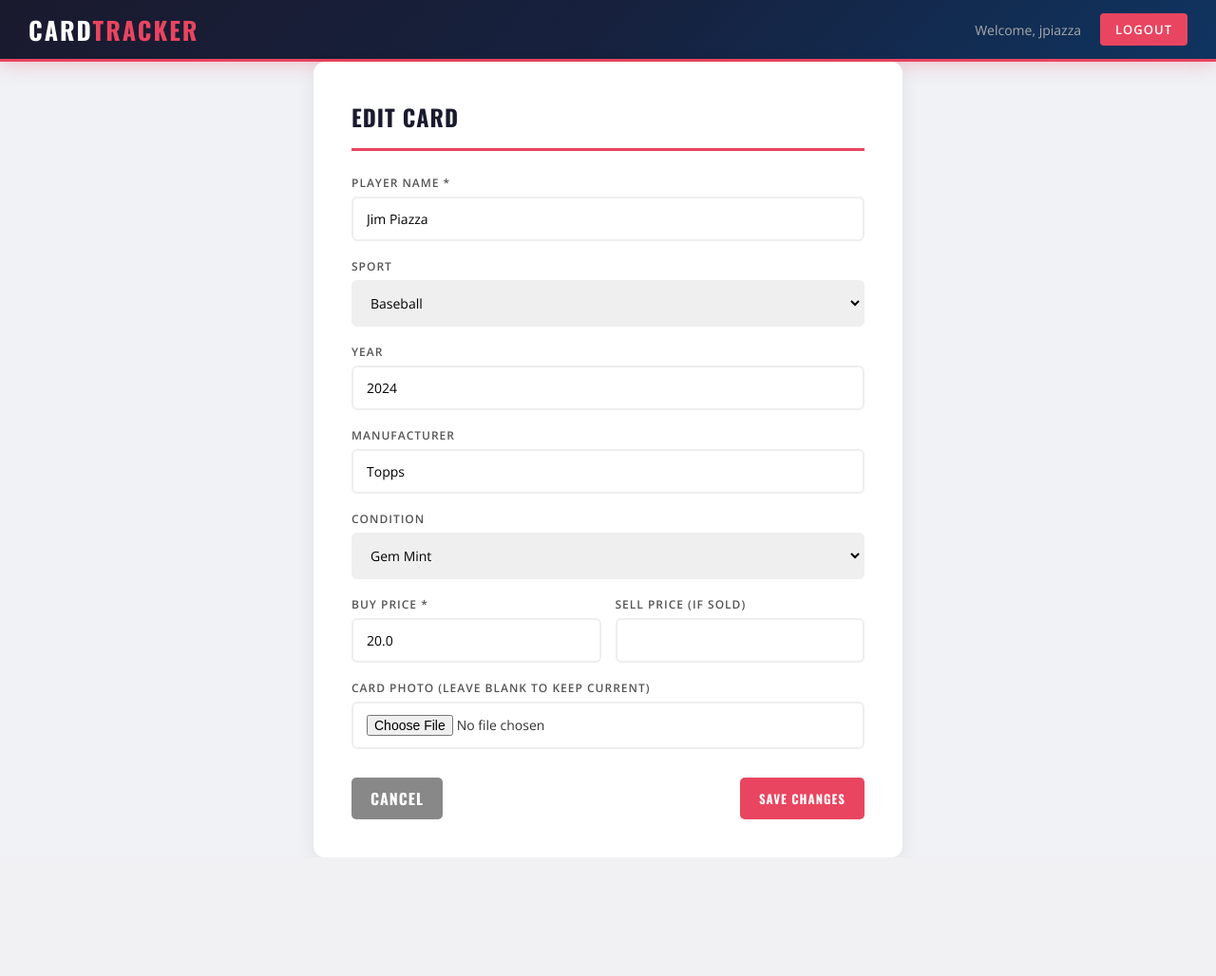
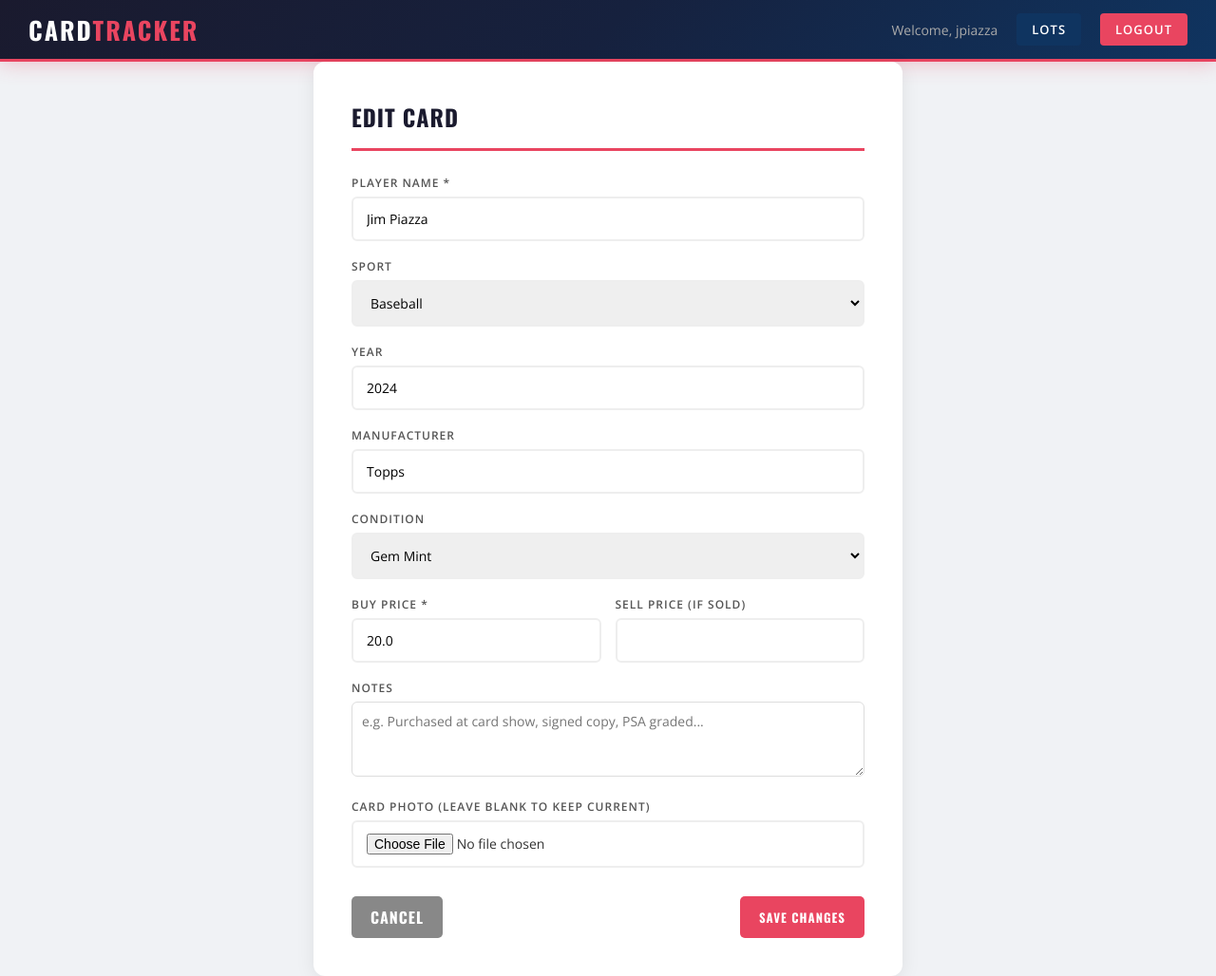
Before and after one commit to jtpiazzamn/card-tracker, a Flask app: page /edit_card/1 in a window 1280 px wide. Shown: the whole page at 95% size. Before the commit the page ends 903 px from the top, so only its background shows below. Run offline with Flask 3, Linux system fonts and the light colour scheme; a user stored in the database is signed in.

Commit message:
Add notes field and fix nav bars

```diff
--- a/main.py
+++ b/main.py
@@ -91,6 +91,7 @@ def add_card():
         condition = request.form.get('condition')
         buy_price = request.form.get('buy_price')
         sell_price = request.form.get('sell_price')
+        notes = request.form.get('notes')
 
         photo_filename = None
         if 'photo' in request.files:
@@ -122,6 +123,7 @@ def add_card():
             sell_price=float(sell_price) if sell_price else None,
             photo_filename=photo_filename,
             market_price=market_price,
+            notes=notes,
             user_id=current_user.id
         )
         db.session.add(new_card)
@@ -153,6 +155,7 @@ def edit_card(card_id):
         card.buy_price = float(request.form.get('buy_price'))
         sell_price = request.form.get('sell_price')
         card.sell_price = float(sell_price) if sell_price else None
+        card
 
         if 'photo' in request.files:
             photo = request.files['photo']
--- a/models.py
+++ b/models.py
@@ -48,6 +48,7 @@ class Card(db.Model):
     date_added = db.Column(db.DateTime, default=db.func.current_timestamp())
     user_id = db.Column(db.Integer, db.ForeignKey('user.id'), nullable=False)
     lot_id = db.Column(db.Integer, db.ForeignKey('lot.id'), nullable=True)
+    notes = db.Column(db.String(1000))
 
     @property
     def profit_loss(self):
--- a/templates/add_card.html
+++ b/templates/add_card.html
@@ -23,6 +23,7 @@
                     <div class="alert">{{ messages[0] }}</div>
                 {% endif %}
             {% endwith %}
+
             <form method="POST" enctype="multipart/form-data">
                 <div class="form-group">
                     <label>Player Name *</label>
@@ -73,6 +74,10 @@
                     </div>
                 </div>
                 <div class="form-group">
+                    <label>Notes</label>
+                    <textarea name="notes" placeholder="e.g. Purchased at card show, signed copy, PSA graded..." rows="3" style="width:100%; padding:10px; border:1px solid #ddd; border-radius:6px; font-family:inherit; font-size:14px; resize:vertical;"></textarea>
+                </div>
+                <div class="form-group">
                     <label>Card Photo</label>
                     <input type="file" name="photo" accept="image/*">
                 </div>
--- a/templates/edit_card.html
+++ b/templates/edit_card.html
@@ -10,9 +10,10 @@
         <div class="nav-right">
             <span>Welcome, {{ current_user.username }}</span>
             {% if current_user.is_admin %}
-    <a href="{{ url_for('admin.admin_dashboard') }}" style="background:#0f3460;">Admin</a>
-{% endif %}
-<a href="{{ url_for('auth.logout') }}">Logout</a>
+                <a href="{{ url_for('admin.admin_dashboard') }}" style="background:#0f3460;">Admin</a>
+            {% endif %}
+            <a href="{{ url_for('main.lots') }}" style="background:#0f3460;">Lots</a>
+            <a href="{{ url_for('auth.logout') }}">Logout</a>
         </div>
     </nav>
     <div class="form-container">
@@ -72,6 +73,10 @@
                 </div>
             </div>
             <div class="form-group">
+                <label>Notes</label>
+                <textarea name="notes" placeholder="e.g. Purchased at card show, signed copy, PSA graded..." rows="3" style="width:100%; padding:10px; border:1px solid #ddd; border-radius:6px; font-family:inherit; font-size:14px; resize:vertical;">{{ card.notes or '' }}</textarea>
+            </div>
+            <div class="form-group">
                 <label>Card Photo (leave blank to keep current)</label>
                 {% if card.photo_filename %}
                     <img src="{{ url_for('static', filename='uploads/' + card.photo_filename) }}" style="width:100px; border-radius:5px; margin-bottom:8px; display:block;">
```
Also changed, not shown: templates/card_detail.html (+15 -6 lines), instance/cards.db.
